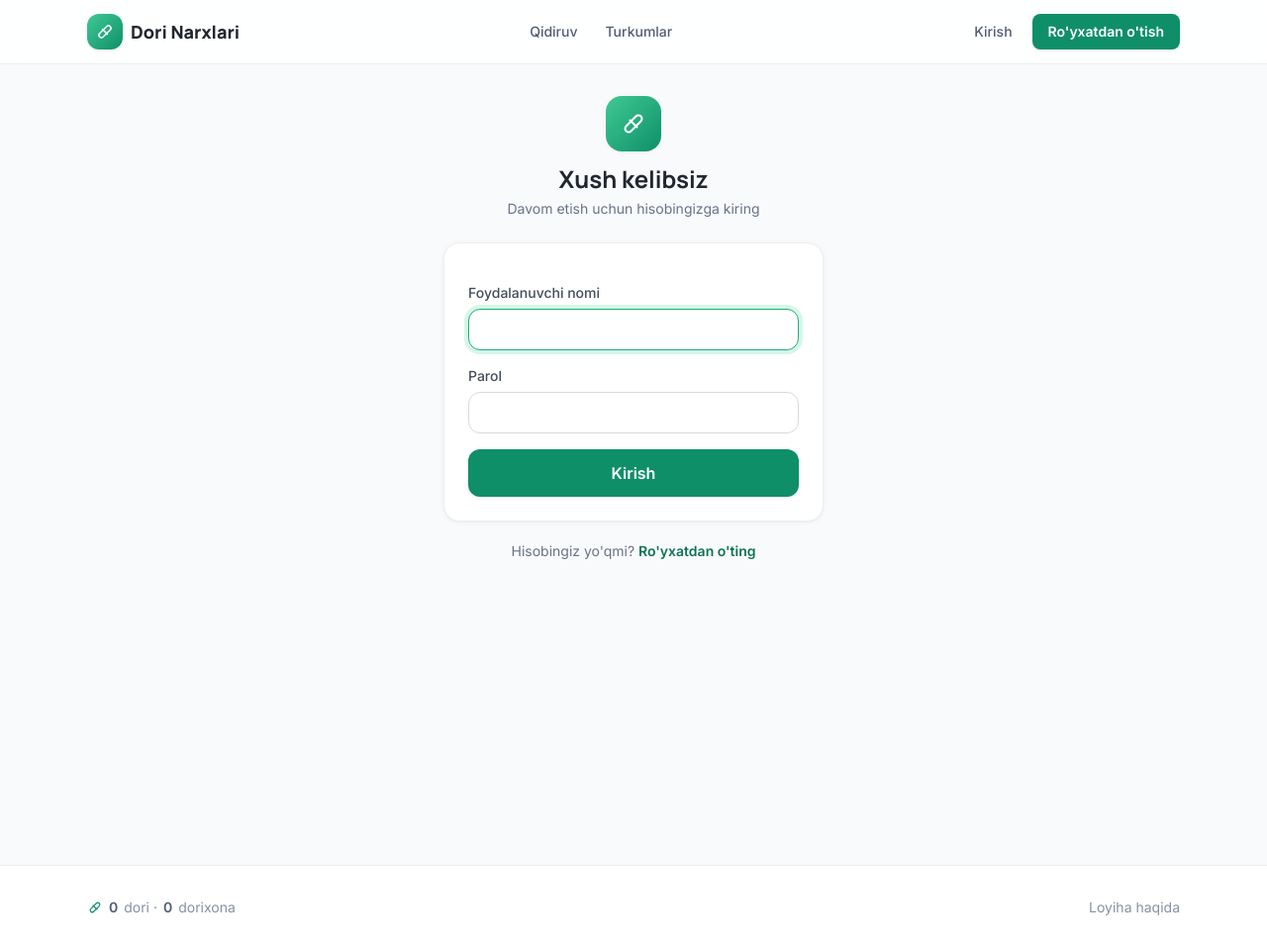
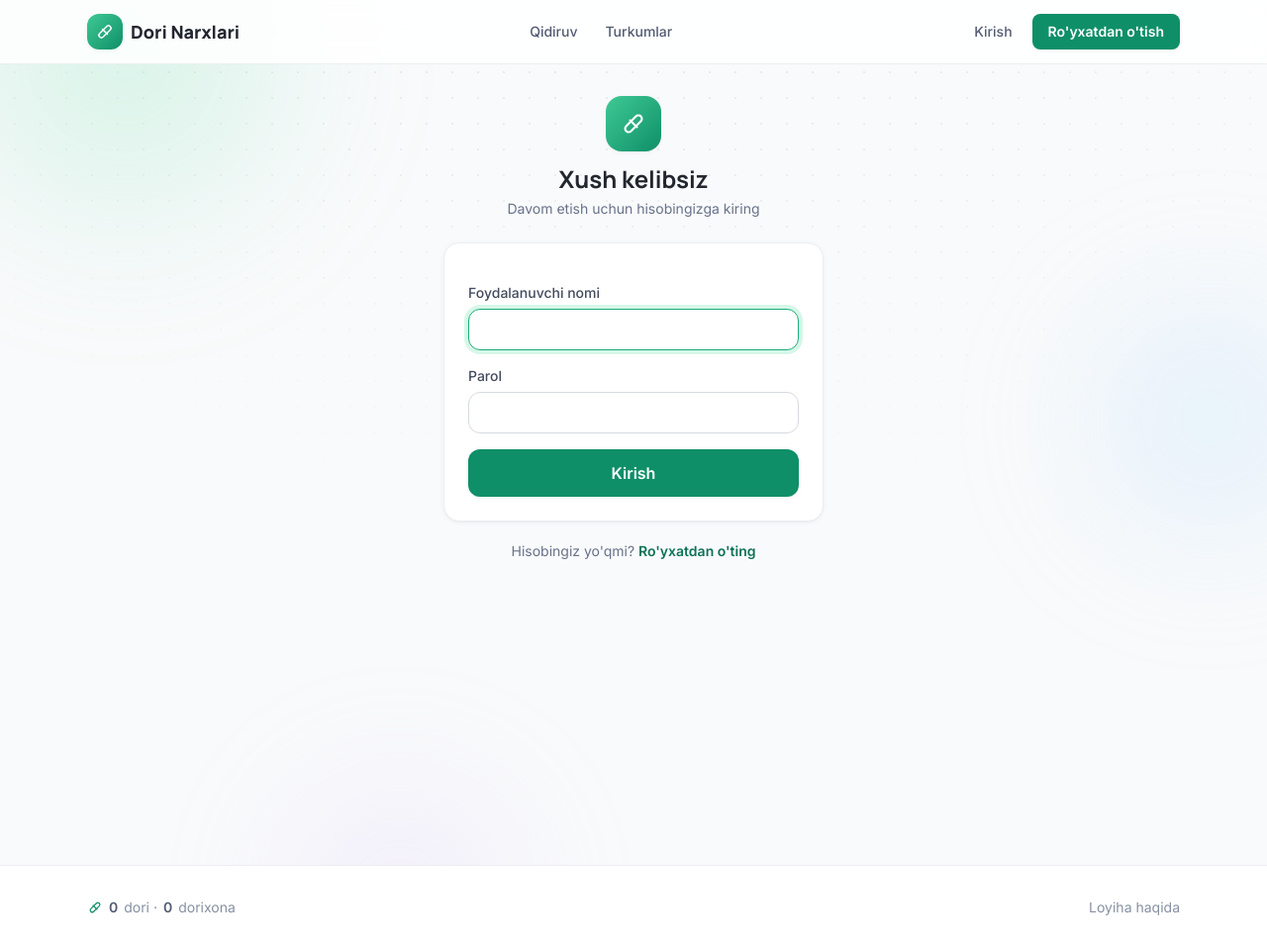
Before and after one commit to game227/apteka, a Django app: page /hisob/kirish/ in a window 1280 px wide. Shown: the whole page at 99% size. Run offline with Django 5.2, Linux system fonts and the light colour scheme; data that the repository does not hold is empty; some libraries are stand-ins or nearby versions.

Commit message:
Butun sayt bo'ylab ambient orqa fon animatsiyasi qo'shildi
Har bir sahifada (fixed, z-index:-10) uchta sekin harakatlanuvchi,
xira gradient "orb" (yashil/ko'k/binafsha) + nozik nuqta-to'r pattern.
prefers-reduced-motion'da o'chiriladi. Sahifa kontentiga xalaqit
bermaydi (pointer-events:none, past opacity).

Co-Authored-By: Claude Sonnet 5 <noreply@anthropic.com>
Claude-Session: https://claude.ai/code/session_01Y8iE8S3L387nXZ72mXeUFF

```diff
--- a/templates/base.html
+++ b/templates/base.html
@@ -85,11 +85,32 @@
 
     @media (prefers-reduced-motion: reduce) {
       *, *::before, *::after { animation-duration: .001ms !important; animation-iteration-count: 1 !important; transition-duration: .001ms !important; scroll-behavior: auto !important; }
+      .bg-ambient { display: none; }
     }
+
+    /* --- Butun sayt bo'ylab ambient orqa fon --- */
+    .bg-ambient { position: fixed; inset: 0; z-index: -10; overflow: hidden; pointer-events: none; }
+    .bg-ambient .dots {
+      position: absolute; inset: -10%;
+      background-image: radial-gradient(circle, rgb(15 23 42 / .07) 1px, transparent 1px);
+      background-size: 26px 26px;
+      -webkit-mask-image: radial-gradient(ellipse 70% 55% at 50% 0%, black 30%, transparent 100%);
+      mask-image: radial-gradient(ellipse 70% 55% at 50% 0%, black 30%, transparent 100%);
+    }
+    .bg-ambient .orb { position: absolute; border-radius: 9999px; filter: blur(70px); opacity: .35; }
+    .bg-ambient .orb-1 { width: 26rem; height: 26rem; top: -8rem; left: -6rem; background: radial-gradient(circle, #75e0b3, transparent 70%); animation: blob 22s ease-in-out infinite; }
+    .bg-ambient .orb-2 { width: 22rem; height: 22rem; top: 15rem; right: -8rem; background: radial-gradient(circle, #a7d8ff, transparent 70%); animation: blob 26s ease-in-out infinite; animation-delay: -8s; }
+    .bg-ambient .orb-3 { width: 20rem; height: 20rem; bottom: -6rem; left: 20%; background: radial-gradient(circle, #d8c8ff, transparent 70%); animation: blob 30s ease-in-out infinite; animation-delay: -15s; }
   </style>
   {% block extra_head %}{% endblock %}
 </head>
 <body class="min-h-screen bg-ink-50/60 text-ink-800 antialiased flex flex-col">
+  <div class="bg-ambient" aria-hidden="true">
+    <div class="orb orb-1"></div>
+    <div class="orb orb-2"></div>
+    <div class="orb orb-3"></div>
+    <div class="dots"></div>
+  </div>
 
   <header class="bg-white/85 backdrop-blur-md border-b border-ink-100 sticky top-0 z-30">
     <div class="mx-auto max-w-6xl px-4 sm:px-6">
```
